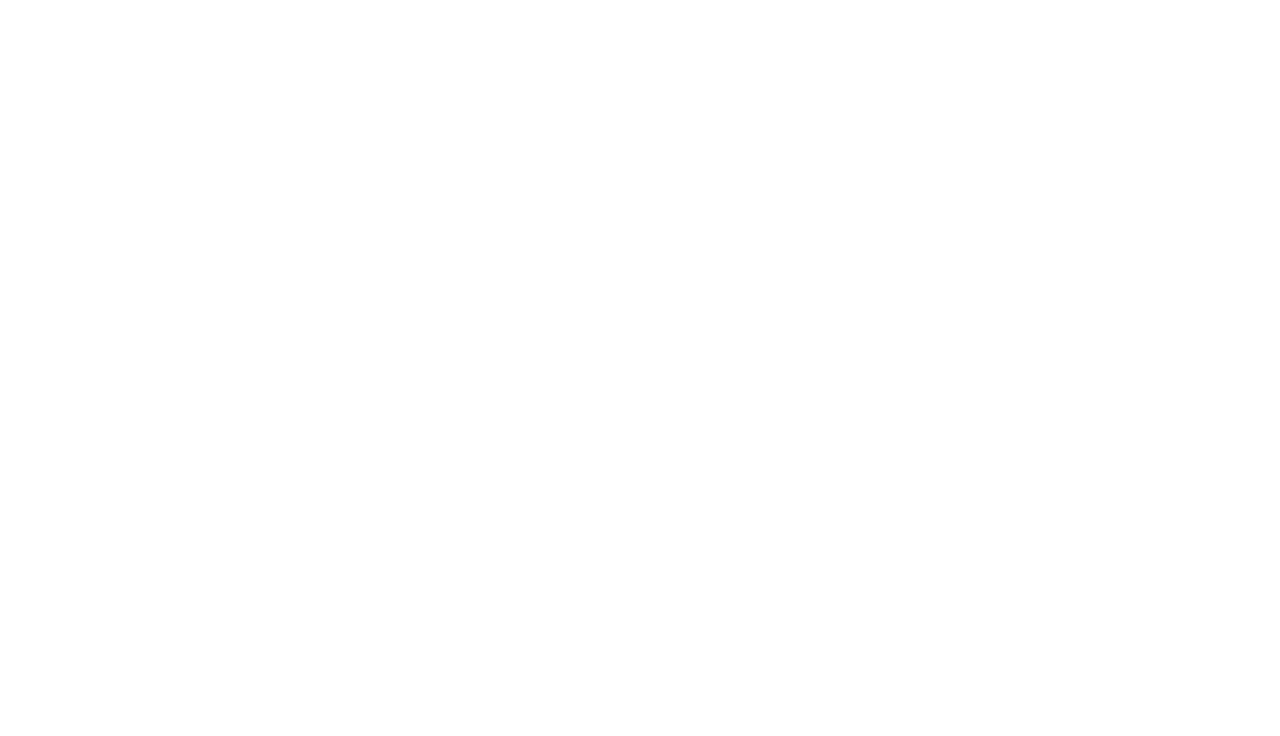
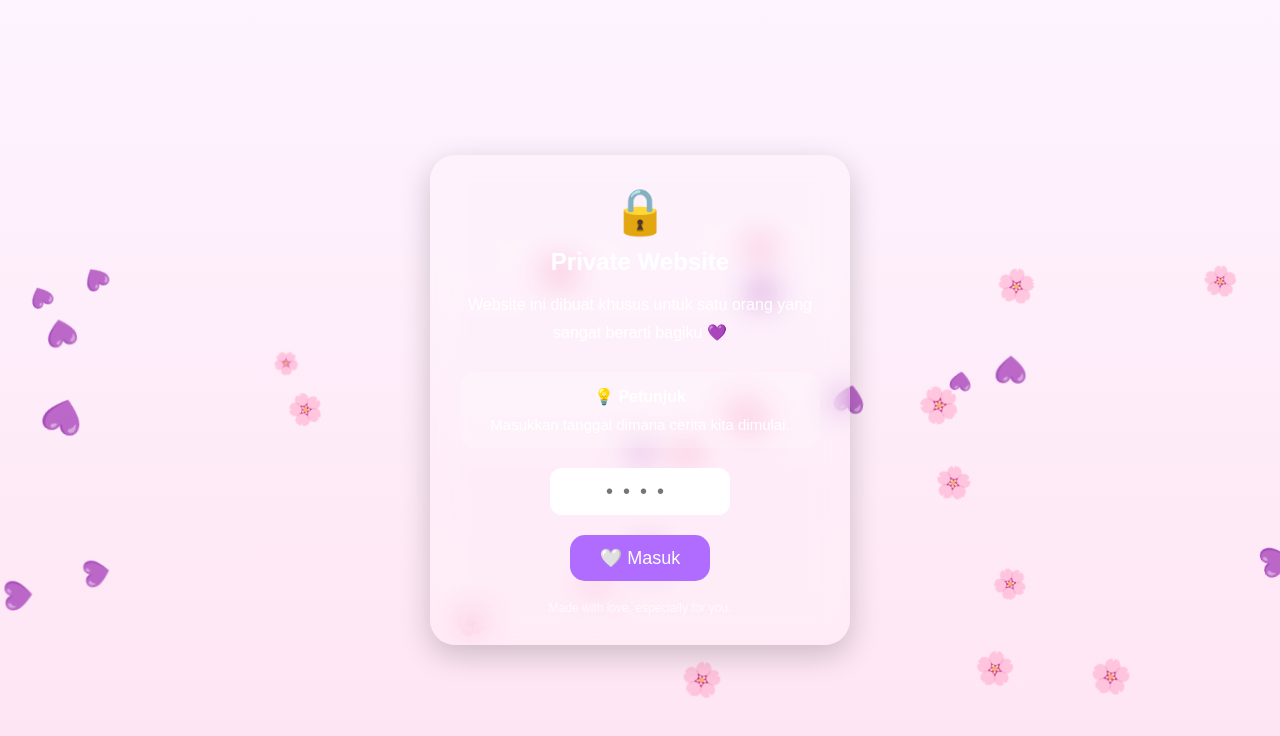
Before and after one commit to arlianoalvin36-droid/Girlfriend-Day, a plain HTML site: page index.html in a window 1280 px wide. Drawn offline with Linux system fonts and the light colour scheme.

Commit message:
Update index.html

```diff
--- a/index.html
+++ b/index.html
@@ -1,18 +1,259 @@
 <!DOCTYPE html>
 <html lang="id">
 <head>
-    <meta charset="UTF-8">
-    <meta name="viewport" content="width=device-width, initial-scale=1.0">
+<meta charset="UTF-8">
+<meta name="viewport" content="width=device-width, initial-scale=1.0">
+<title>Happy Girlfriend's Day 🤍</title>
 
-    <title>Happy Girlfriend's Day ❤️</title>
+<style>
+*{
+margin:0;
+padding:0;
+box-sizing:border-box;
+font-family:Arial,sans-serif;
+}
 
-    <link rel="stylesheet" href="style.css">
+body{
+background:linear-gradient(180deg,#fdf4ff,#ffe4f3);
+overflow:hidden;
+height:100vh;
+color:white;
+display:flex;
+justify-content:center;
+align-items:center;
+}
+
+#flowers{
+position:fixed;
+width:100%;
+height:100%;
+overflow:hidden;
+pointer-events:none;
+}
+
+.flower{
+position:absolute;
+top:-50px;
+font-size:24px;
+animation:fall linear infinite;
+opacity:.8;
+}
+
+@keyframes fall{
+0%{
+transform:translateY(-10vh) rotate(0deg);
+}
+100%{
+transform:translateY(110vh) rotate(360deg);
+}
+}
+
+.card{
+width:90%;
+max-width:420px;
+background:rgba(255,255,255,.18);
+backdrop-filter:blur(15px);
+padding:30px;
+border-radius:25px;
+text-align:center;
+box-shadow:0 10px 30px rgba(0,0,0,.2);
+}
+
+h1{
+margin-bottom:10px;
+}
+
+input{
+width:180px;
+padding:12px;
+border:none;
+border-radius:12px;
+text-align:center;
+font-size:20px;
+margin:20px 0;
+}
+
+button{
+padding:12px 30px;
+border:none;
+border-radius:15px;
+background:#b06cff;
+color:white;
+font-size:18px;
+cursor:pointer;
+}
+
+#content{
+display:none;
+animation:fade 1s;
+}
+
+@keyframes fade{
+from{opacity:0;}
+to{opacity:1;}
+}
+
+#text{
+font-size:24px;
+line-height:40px;
+min-height:120px;
+}
+</style>
+
 </head>
 
 <body>
 
+<div id="flowers"></div>
+
+<div class="card" id="login">
+
+<h1 style="font-size:45px;">🔒</h1>
+
+<h2 style="margin-top:10px;">Private Website</h2>
+
+<p style="margin-top:15px;line-height:28px;">
+
+Website ini dibuat khusus untuk satu orang yang sangat berarti bagiku 💜
+
+</p>
+
+<div style="margin-top:25px;
+background:rgba(255,255,255,.15);
+padding:15px;
+border-radius:15px;">
+
+<b>💡 Petunjuk</b>
+
+<p style="margin-top:10px;font-size:15px;">
+
+Masukkan tanggal dimana cerita kita dimulai.
+
+</p>
+
+</div>
+
+<input
+id="pin"
+maxlength="4"
+placeholder="••••"
+style="letter-spacing:10px;">
+
+<br>
+
+<button onclick="checkPin()">
+🤍 Masuk
+</button>
+
+<p style="margin-top:20px;
+font-size:12px;
+opacity:.7;">
+
+Made with love, especially for you.
+
+</p>
+
+</div>
+
+<div class="card" id="content">
+
+<h1>Happy Girlfriend's Day 🤍</h1>
+
+<p id="text"></p>
+
+<audio id="bgm" controls style="width:100%;margin-top:20px;">
+<source src="music.mp3">
+</audio>
+
+</div>
+<script>
+
+const PIN = "301025"; // GANTI PIN DI SINI
+
+const words = [
+"Hai sayang 🤍",
+"",
+"Selamat Girlfriend's Day ❤️",
+"",
+"Aku punya sesuatu...",
+"",
+"Terima kasih...",
+"Karena sudah hadir di hidupku.",
+"Karena selalu berusaha memahami aku.",
+"Karena tetap bertahan sejauh ini.",
+"",
+"Mungkin hadiah ini sederhana...",
+"Tapi semuanya aku buat dengan tulus.",
+"",
+"Aku harap...",
+"Semoga kita masih punya banyak cerita yang belum selesai ditulis.",
+"",
+"Aku sayang kamu. 🤍",
+"",
+"- Alvin -"
+];
+
+function checkPin(){
+
+let input = document.getElementById("pin").value;
+
+if(input===PIN){
+
+alert("💜 Selamat datang, sayang.");
+
+document.getElementById("login").style.display="none";
+
+document.getElementById("content").style.display="block";
+
+document.getElementById("bgm").play();
+
+showWords();
+
+}else{
+
+alert("💜 Masih belum tepat...\n\nCoba ingat lagi tanggal yang paling berarti buat kita.");
+
+}
+
+}
+
+let i=0;
+
+function showWords(){
+
+if(i>=words.length) return;
+
+document.getElementById("text").innerHTML=words[i];
+
+i++;
+
+setTimeout(showWords,2500);
+
+}
+
+// bunga
+
+const flowers=document.getElementById("flowers");
+
+for(let i=0;i<30;i++){
+
+let f=document.createElement("div");
+
+f.className="flower";
+
+f.innerHTML=Math.random()>0.5?"🌸":"💜";
+
+f.style.left=Math.random()*100+"%";
+
+f.style.animationDuration=(6+Math.random()*8)+"s";
+
+f.style.fontSize=(18+Math.random()*18)+"px";
+
+flowers.appendChild(f);
+
+}
+
+</script>
+
 </body>
-
-<script src="script.js"></script>
-
 </html>
```
